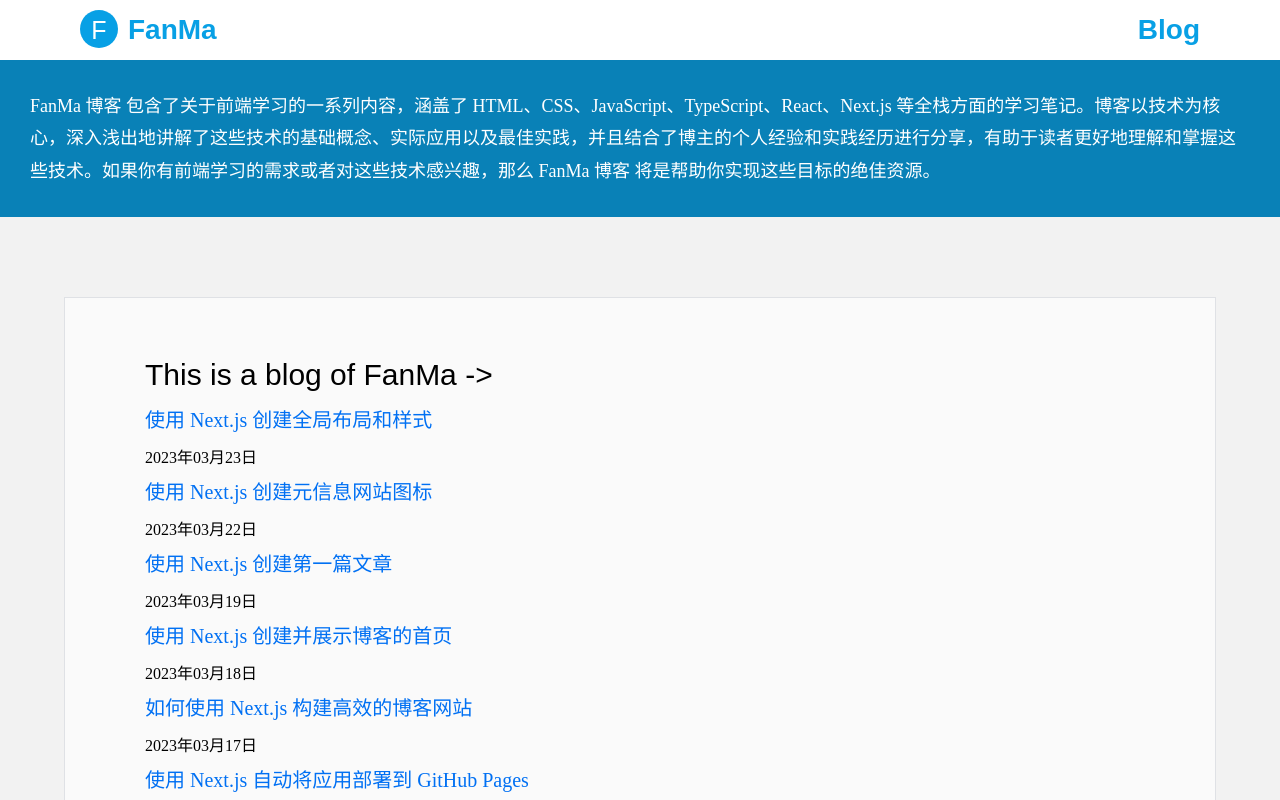
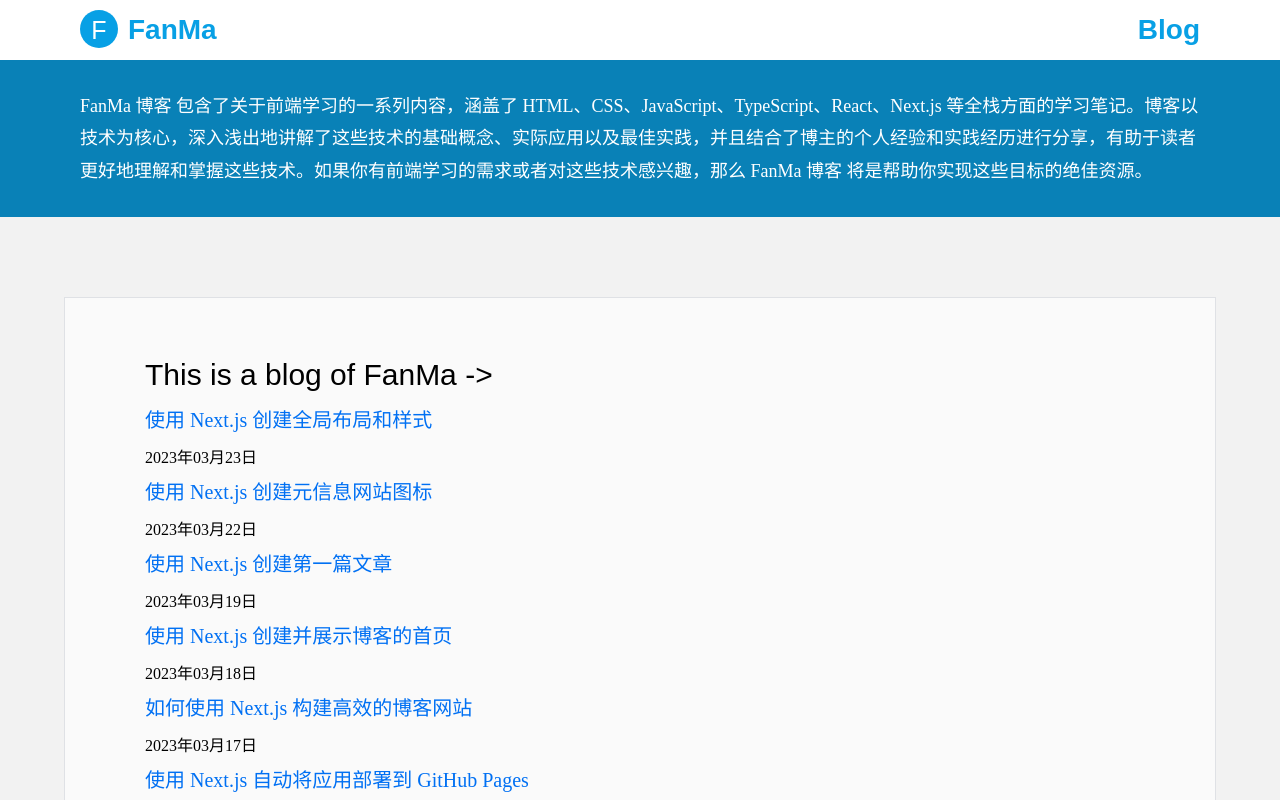
Before and after one commit to fanmau/fanmau.github.io, a Next.js app: page / in a window 1280 px wide. Shown: the top 800 px of the page. Built offline with nearby package versions, Linux system fonts and the light colour scheme; a web font is replaced by a local one.

Commit message:
Update-0323

```diff
--- a/styles/FanMa.css
+++ b/styles/FanMa.css
@@ -84,7 +84,7 @@
     background: var(--color-bg-h);
     display: flex;
     justify-content: center;
-    padding: 3rem;
+    padding: 3rem 8rem;
 }
 
 .main {
```
